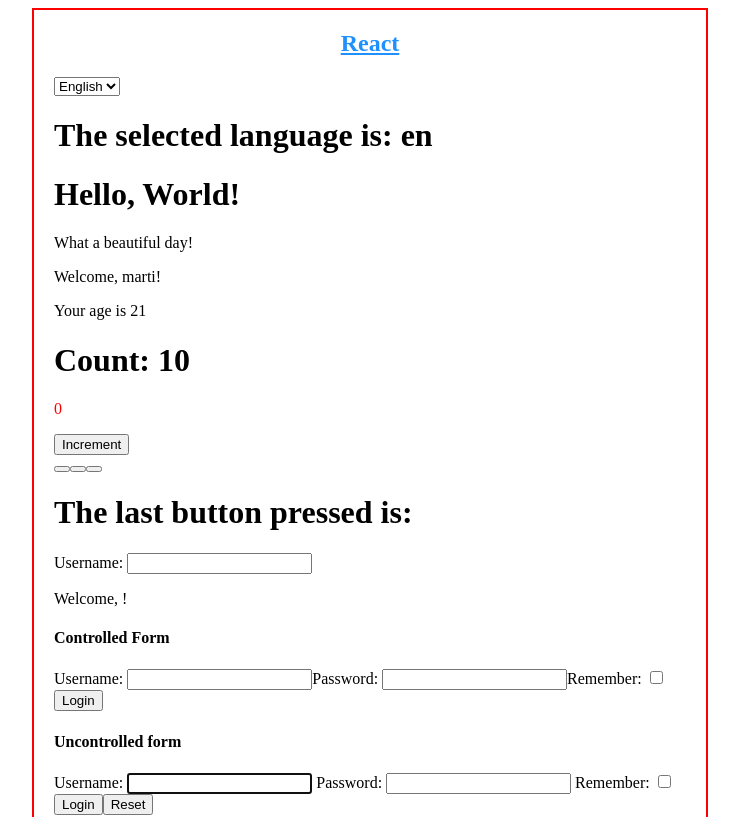
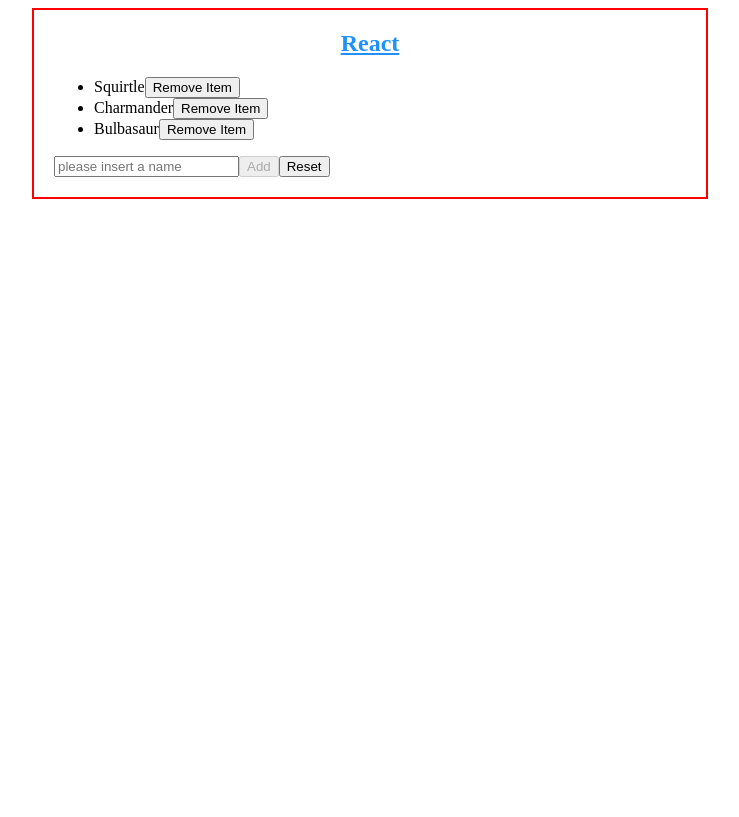
Before and after one commit to Martybb01/react-exercises, a React (Create React App) app: page / in a window 1280 px wide. Shown: the top 817 px of the page, without its empty margins (270-1009 px from the left). Built offline with nearby package versions, Linux system fonts and the light colour scheme.

Commit message:
make TodoList a function component

```diff
--- a/src/App.js
+++ b/src/App.js
@@ -1,18 +1,6 @@
 import React from "react";
-import { Age } from "./Age";
-import { ClickCounter } from "./ClickCounter";
-import { ClickTracker } from "./ClickTracker";
 import { Container } from "./Container";
-import { Counter } from "./Counter";
-import { DisplayLanguage } from "./DisplayLanguage";
-import { Hello } from "./Hello";
-import { InteractiveWelcome } from "./InteractiveWelcome";
-import { Login } from "./Login";
-import { LanguageContext } from "./LanguageContext";
 import { TodoList } from "./TodoList";
-import { UncontrolledLogin } from "./UncontrolledLogin";
-import { Welcome } from "./Welcome";
-import { Sum } from "./Sum";
 
 export class App extends React.Component {
   state = {
@@ -26,51 +14,7 @@
   render() {
     return (
       <Container title={<h2>React</h2>}>
-        <LanguageContext.Provider value={this.state.language}>
-          <select
-            value={this.state.language}
-            onChange={this.handleLanguageChange}
-          >
-            <option value="en">English</option>
-            <option value="it">Italiano</option>
-          </select>
-          <DisplayLanguage />
-        </LanguageContext.Provider>
-        <Hello />
-        <Welcome name="marti" />
-        <Age age={21} />
-        <Counter />
-        <ClickCounter initialValue={0} incrementBy={1} />
-        <ClickTracker />
-        <InteractiveWelcome />
-        <Login />
-        <UncontrolledLogin />
-        <TodoList
-          render={(items) => {
-            return (
-              <div>
-                <ul>
-                  {items.map((item, index) => (
-                    <li key={item + index}>
-                      {item}
-                      <button
-                        onClick={() => {
-                          items.splice(index, 1);
-                          this.setState({
-                            items: items,
-                          });
-                        }}
-                      >
-                        Remove Item
-                      </button>
-                    </li>
-                  ))}
-                </ul>
-              </div>
-            );
-          }}
-        ></TodoList>
-        <Sum />
+        <TodoList />
       </Container>
     );
   }
--- a/src/TodoList.js
+++ b/src/TodoList.js
@@ -1,43 +1,106 @@
-import React from "react";
+import React, { useState } from "react";
 
-export class TodoList extends React.Component {
-  state = {
+export function TodoList() {
+  const [data, setData] = useState({
     items: ["Squirtle", "Charmander", "Bulbasaur"],
     itemsInput: "",
+  });
+
+  function handleInputChange(event) {
+    setData((data) => {
+      return {
+        ...data,
+        itemsInput: event.target.value,
       };
-  handlerAdd = () => {
-    this.setState({
-      items: [...this.state.items, this.state.itemsInput],
+    });
+  }
+
+  function handleAdd() {
+    setData({
+      items: [...data.items, data.itemsInput],
       itemsInput: "",
     });
-  };
-  handleInputChange = (event) => {
-    this.setState({
-      itemsInput: event.target.value,
-    });
-  };
-  handleReset = () => {
-    this.setState({
+  }
+  function handleReset() {
+    setData({
       items: [],
     });
-  };
-
-  render() {
+  }
   return (
     <div>
-        <div>{this.props.render(this.state.items)}</div>
+      <ul>
+        {data.items.map((item, index) => (
+          <li key={item + index}>
+            {item}
+            <button
+              onClick={() => {
+                data.items.splice(index, 1);
+                setData((data) => {
+                  return {
+                    ...data,
+                    items: data.items,
+                  };
+                });
+              }}
+            >
+              Remove Item
+            </button>
+          </li>
+        ))}
+      </ul>
       <input
         type="text"
         name="username"
         placeholder="please insert a name"
-          value={this.state.itemsInput}
-          onChange={this.handleInputChange}
+        value={data.itemsInput}
+        onChange={handleInputChange}
       ></input>
-        <button onClick={this.handlerAdd} disabled={!this.state.itemsInput}>
-          ADD
+      <button onClick={handleAdd} disabled={!data.itemsInput}>
+        Add
       </button>
-        <button onClick={this.handleReset}>RESET</button>
+      <button onClick={handleReset}>Reset</button>
     </div>
   );
 }
-}
+
+// export class TodoList extends React.Component {
+//   state = {
+//     items: ["Squirtle", "Charmander", "Bulbasaur"],
+//     itemsInput: "",
+//   };
+//   handlerAdd = () => {
+//     this.setState({
+//       items: [...this.state.items, this.state.itemsInput],
+//       itemsInput: "",
+//     });
+//   };
+//   handleInputChange = (event) => {
+//     this.setState({
+//       itemsInput: event.target.value,
+//     });
+//   };
+//   handleReset = () => {
+//     this.setState({
+//       items: [],
+//     });
+//   };
+
+//   render() {
+//     return (
+//       <div>
+//         <div>{this.props.render(this.state.items)}</div>
+//         <input
+//           type="text"
+//           name="username"
+//           placeholder="please insert a name"
+//           value={this.state.itemsInput}
+//           onChange={this.handleInputChange}
+//         ></input>
+//         <button onClick={this.handlerAdd} disabled={!this.state.itemsInput}>
+//           ADD
+//         </button>
+//         <button onClick={this.handleReset}>RESET</button>
+//       </div>
+//     );
+//   }
+// }
```
Lines whose indentation alone changed are shown as unchanged.
